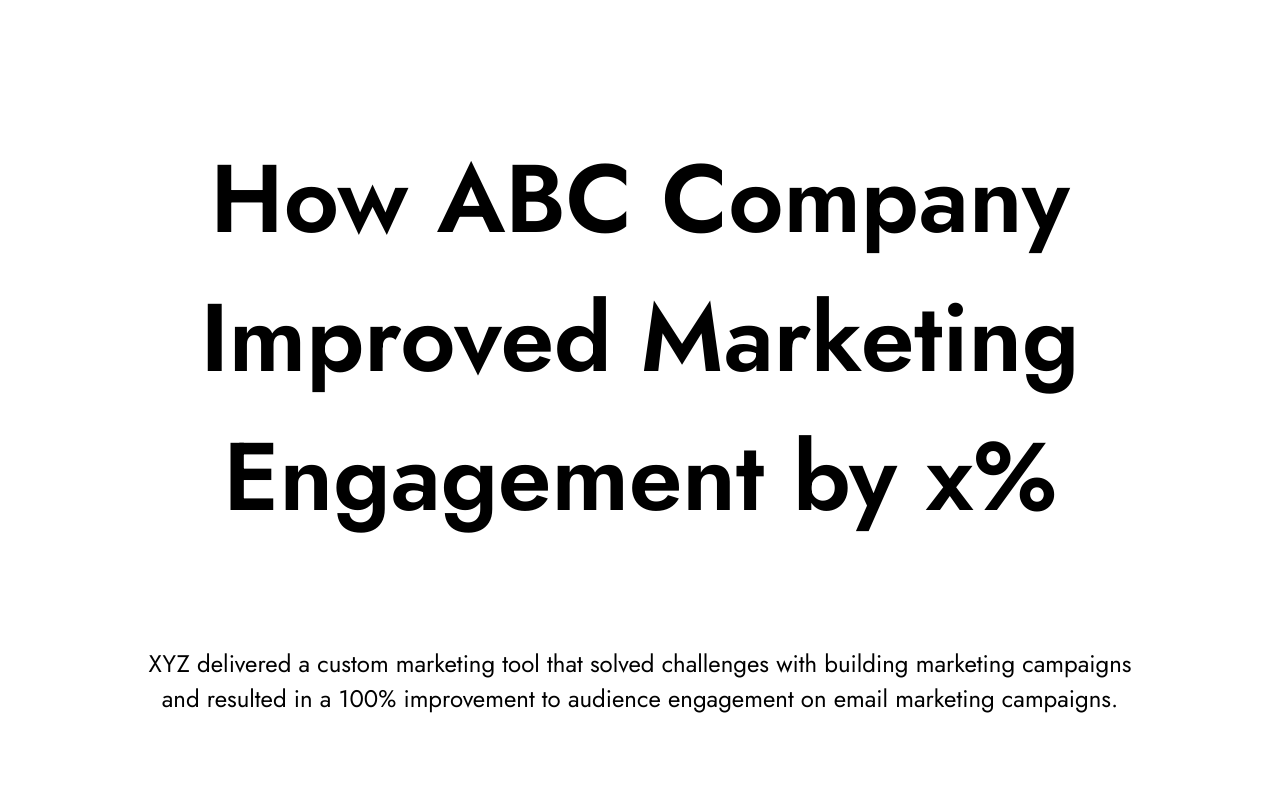
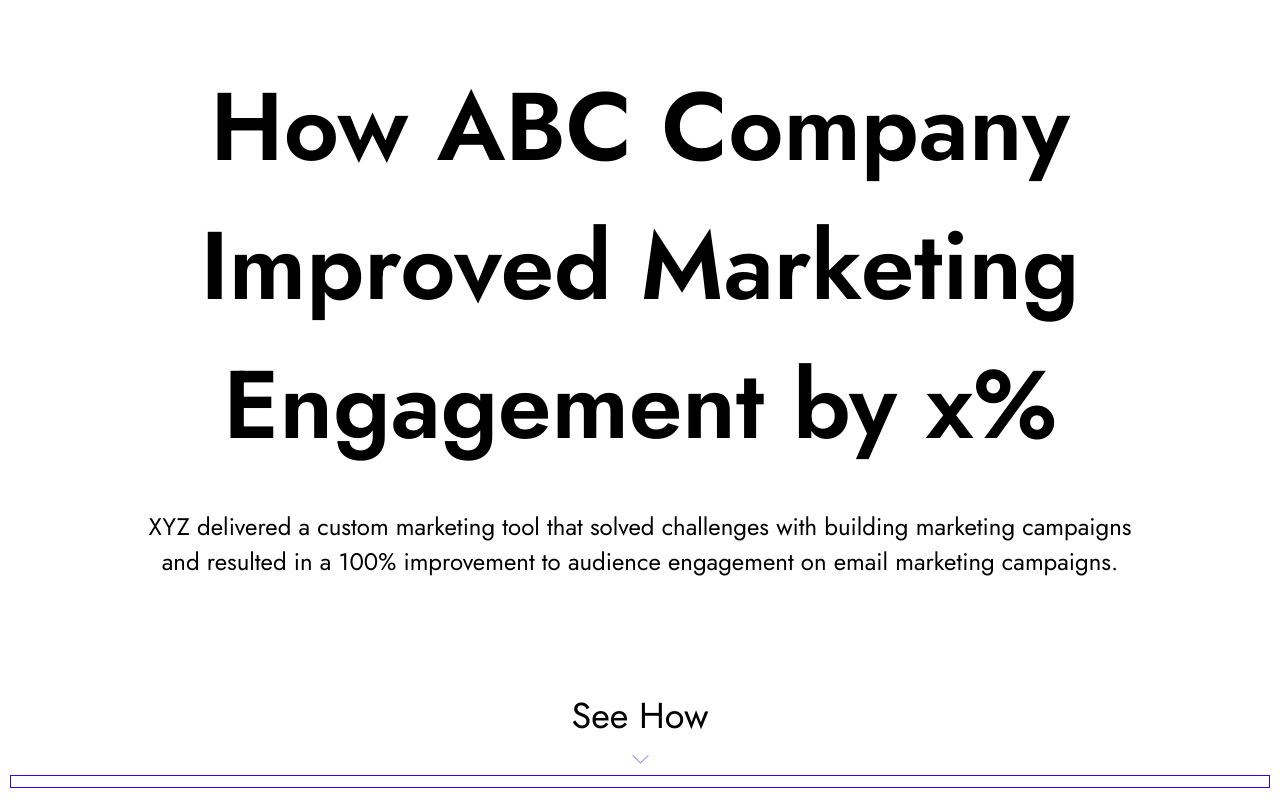
Before and after one commit to RizaHKhan/upwork_mockup, a Vue app: page / in a window 1280 px wide. Shown: the part 280-1080 px from the top of the page. Built offline with nearby package versions, Linux system fonts and the light colour scheme.

Commit message:
new global styles

```diff
--- a/src/assets/css/globals.scss
+++ b/src/assets/css/globals.scss
@@ -1,4 +1,10 @@
 @import url('https://fonts.googleapis.com/css2?family=Jost:ital,wght@0,300;0,400;0,600;1,400&display=swap');
+
+*, *:before, *:after {
+  margin: 0;
+  padding: 0;
+  box-sizing: border-box;
+}
 
 html {
   font-family: 'Jost', sans-serif;
--- a/src/components/core/CoreBreaker.vue
+++ b/src/components/core/CoreBreaker.vue
@@ -14,5 +14,6 @@ export default defineComponent({
   width: 100%;
   height: 13px;
   border: 1px solid #3300ff;
+  margin: 10px 0;
 }
 </style>
```
